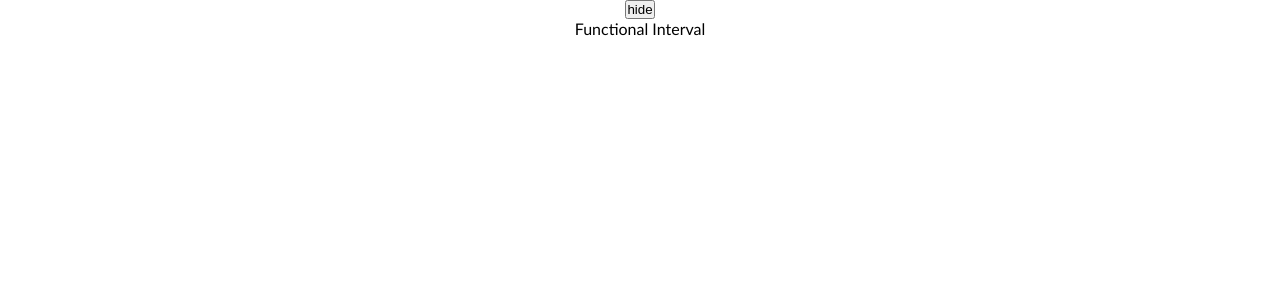
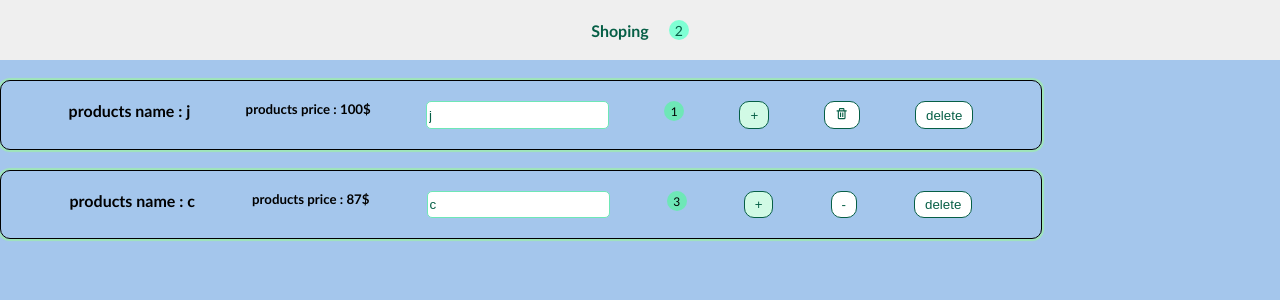
Before and after one commit to zarbabi/React-Train, a React (Create React App) app: page / in a window 1280 px wide. Shown: the top 300 px of the page. Built offline with nearby package versions, Linux system fonts and the light colour scheme.

Commit message:
higher-order-component(HOC)

```diff
--- /dev/null
+++ b/src/App.css
@@ -0,0 +1,9 @@
+.container {
+    display: flex;
+    /* justify-content: space-evenly; */
+    flex-direction: column;
+    align-items: center;
+    height: 100vh;
+    width: 100%;
+    background: #ffffff;
+  }
--- a/src/App.js
+++ b/src/App.js
@@ -9,6 +9,7 @@ import ClassCounter from "./components/ClassCounter";
 import FunctionalCounter from "./components/FunctionalCounter";
 import ClassTimer from "./components/ClassTimer";
 import FunctionalTimer from "./components/FunctionalTimer";
+import Wrapper from "./components/hoc/Wrapper";
 //import Product from "./components/Product/Product";
 class App extends Component {
   constructor(props) {
@@ -111,24 +112,26 @@ class App extends Component {
   render() {
     console.log("App.js render");
     return (
-      <div className={style.container} id="title">
-        <button onClick={() => this.setState({ isShow: !this.state.isShow })}>
+      // <div className={style.container} id="title">
+      <Wrapper class="container">
+        {/* <button onClick={() => this.setState({ isShow: !this.state.isShow })}>
           {this.state.isShow ? "hide" : "show"}
         </button>
-        {this.state.isShow && <FunctionalTimer />}
+        {this.state.isShow && <FunctionalTimer />} */}
         {/* {this.state.isShow && <ClassTimer />} */}
 
-        {/* <NavBar totalItems={this.state.products.length} />
+        <NavBar totalItems={this.state.products.length} />
         <ProductList
           prod={this.state.products}
           onDel={this.delHandler}
           onIncerement={this.incHandler}
           onDecrement={this.decHandler}
           onChange={this.changeHandler}
-        /> */}
+        />
         {/* <ClassCounter /> */}
         {/* <FunctionalCounter /> */}
-      </div>
+      </Wrapper>
+      // </div>
     );
   }
 }
--- a/src/clss.css
+++ b/src/clss.css
@@ -3,7 +3,7 @@
   justify-content: space-evenly;
   flex-direction: column;
   align-items: center;
-  height: 50vh;
+  height: 100vh;
   width: 100%;
   background: #ffffff;
 }
--- /dev/null
+++ b/src/components/hoc/Wrapper.js
@@ -0,0 +1,5 @@
+const Wrapper = (props) => {
+  return <div className={props.class}>{props.children}</div>;
+};
+
+export default Wrapper;
```
